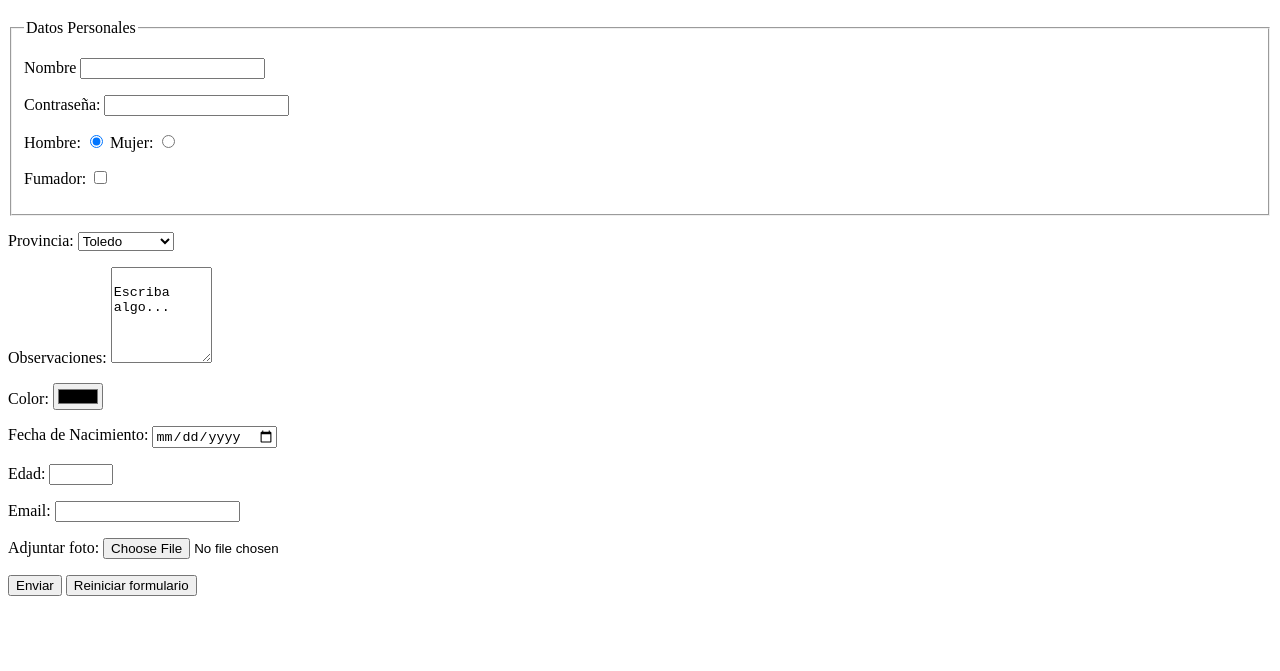
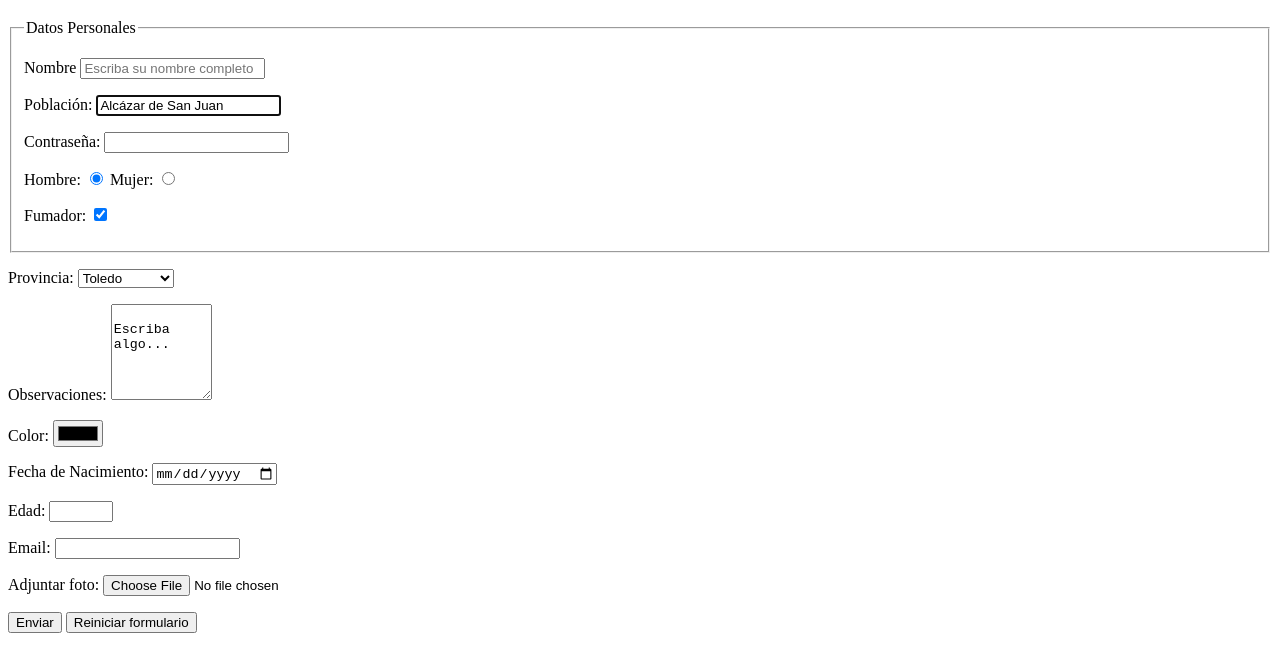
Before and after one commit to DavidN1210/Formularios-II, a plain HTML site: page index.html in a window 1280 px wide. Shown: the part 61-732 px from the top of the page. Drawn offline with Linux system fonts and the light colour scheme.

Commit message:
index.html
version2

```diff
--- a/index.html
+++ b/index.html
@@ -12,12 +12,17 @@
         <legend>Datos Personales</legend>
     <p>
         <label for="nom">Nombre</label>
-        <input type="text" maxlength="6" name="nombre" id="nom">
+        <input type="text" required placeholder="Escriba su nombre completo" maxlength="100" name="nombre" id="nom">
+    </p>
+
+     <p>
+        <label for="pob">Población:</label>
+        <input type="text" autofocus value="Alcázar de San Juan" maxlength="50" name="pob" id="pob">
     </p>
 
     <p>
         <label for="contrase">Contraseña:</label>
-        <input type="text" maxlength="6" name="contraseña" id="contrase">
+        <input type="text" minlength="4" maxlength="6" name="contraseña" id="contrase">
     </p>
     <p>
 
@@ -30,7 +35,7 @@
     </p>
     <p>
         <label for="fumador">Fumador:</label>
-        <input type="checkbox" name="fuma" id="fumador">
+        <input type="checkbox" name="fuma" id="fumador" checked>
     </p>
 </fieldset>
     <p>
```
